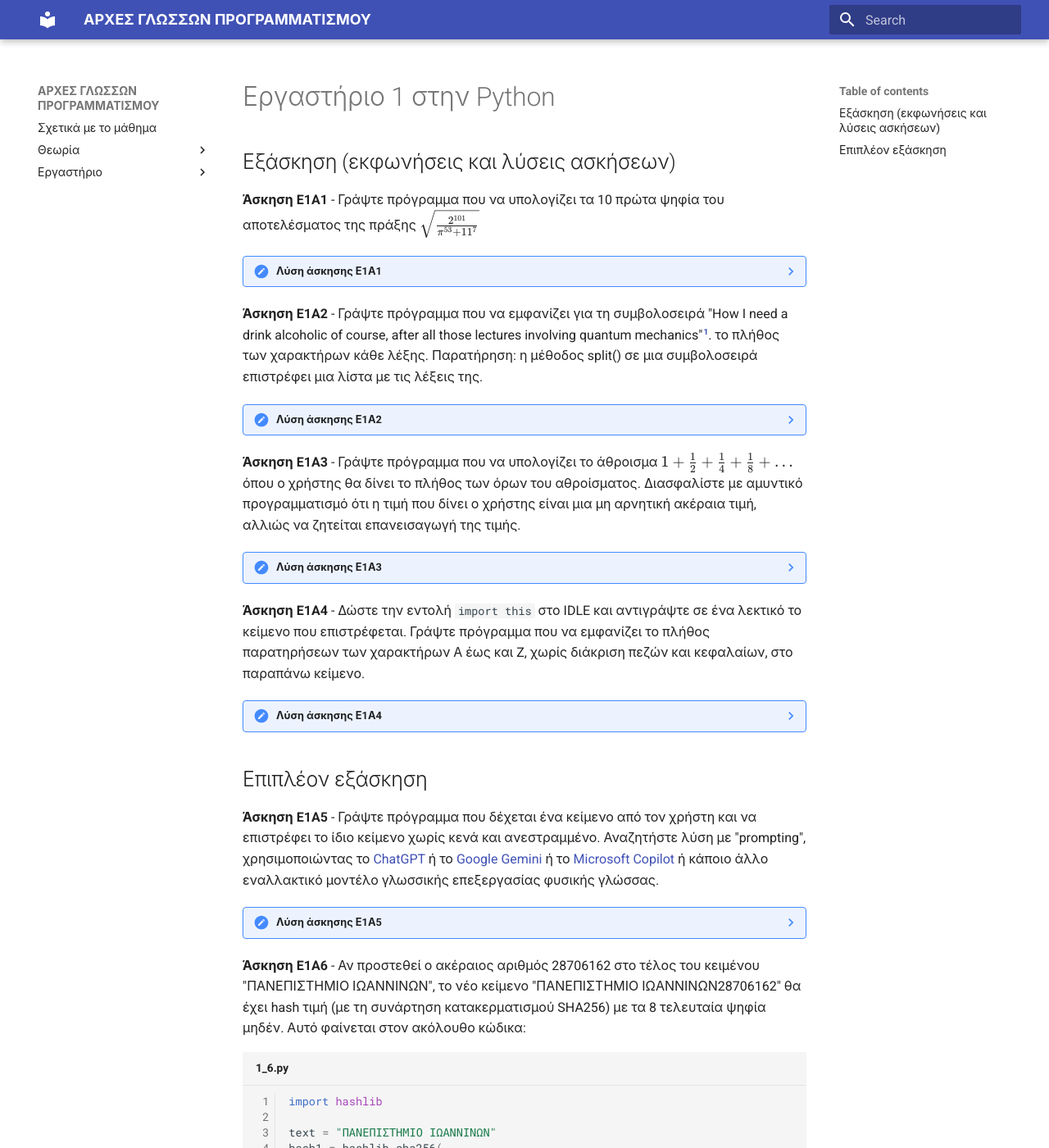
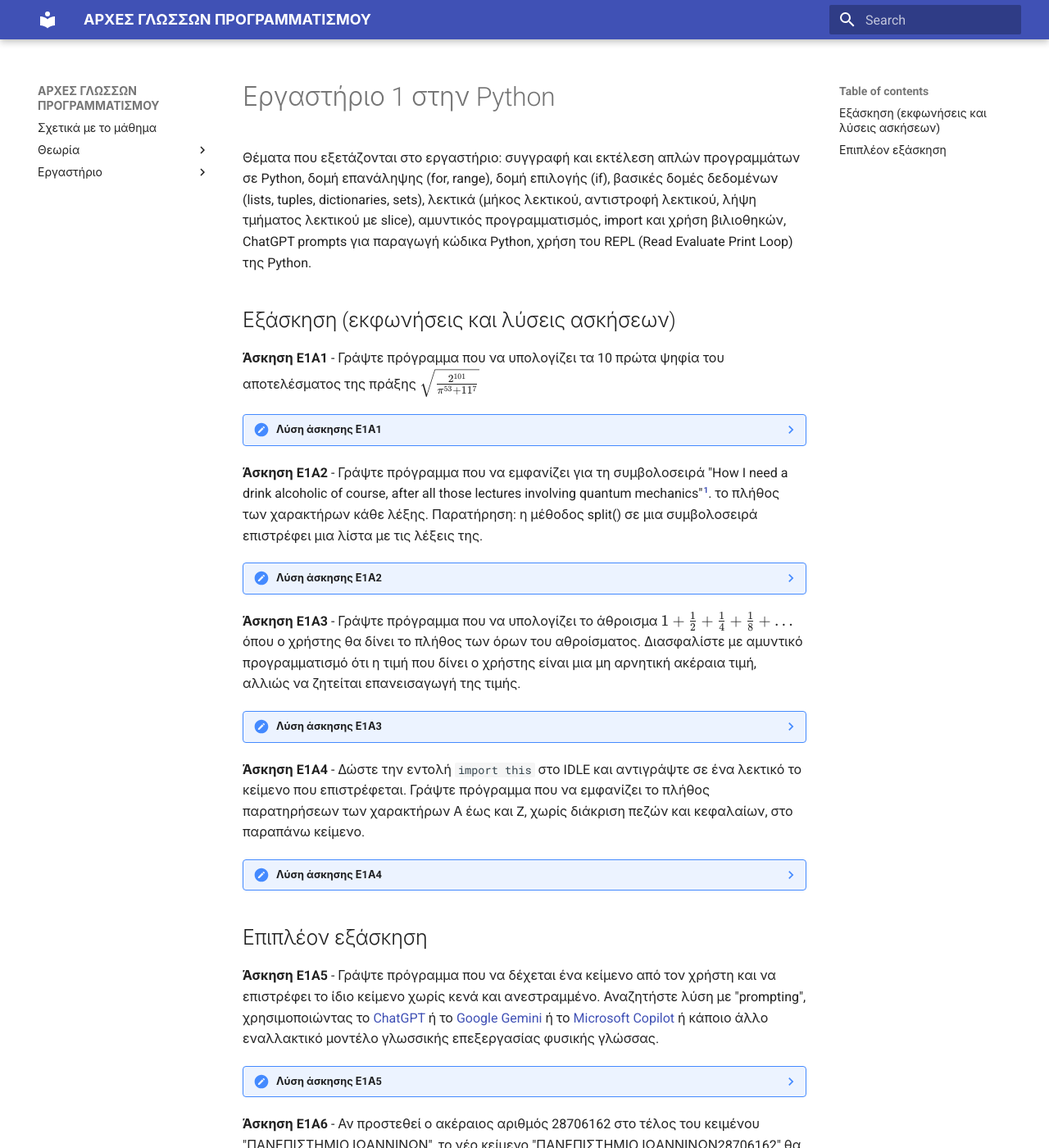
Before and after one commit to chgogos/dituoi_ARCHES_GLOSSON_PROGRAMMATISMOU, an MkDocs documentation site: the page built from docs/lab1_python.md, in a window 1280 px wide and 1400 px high. Shown: the whole window at 82% size. Built offline with MkDocs 1.6.1 and Material for MkDocs 9.7.7, drawn with Linux system fonts in a browser that asks for light colours.

Commit message:
Update lab1_python.md, lab2_python.md, lab3_python.md, lab4_python.md

````diff
--- a/docs/lab1_python.md
+++ b/docs/lab1_python.md
@@ -1,4 +1,6 @@
 # Εργαστήριο 1 στην Python
+
+Θέματα που εξετάζονται στο εργαστήριο: συγγραφή και εκτέλεση απλών προγραμμάτων σε Python, δομή επανάληψης (for, range), δομή επιλογής (if), βασικές δομές δεδομένων (lists, tuples, dictionaries, sets), λεκτικά (μήκος λεκτικού, αντιστροφή λεκτικού, λήψη τμήματος λεκτικού με slice), αμυντικός προγραμματισμός, import και χρήση βιλιοθηκών, ChatGPT prompts για παραγωγή κώδικα Python, χρήση του REPL (Read Evaluate Print Loop) της Python.
 
 ## Εξάσκηση (εκφωνήσεις και λύσεις ασκήσεων)
 
@@ -34,7 +36,7 @@
 
 ## Επιπλέον εξάσκηση
 
-**Άσκηση E1A5** - Γράψτε πρόγραμμα που δέχεται ένα κείμενο από τον χρήστη και να επιστρέφει το ίδιο κείμενο χωρίς κενά και ανεστραμμένο. Αναζητήστε λύση με "prompting", χρησιμοποιώντας το [ChatGPT](https://chat.openai.com/) ή το [Google Gemini](https://gemini.google.com/app) ή το [Microsoft Copilot](https://copilot.microsoft.com/) ή κάποιο άλλο εναλλακτικό μοντέλο γλωσσικής επεξεργασίας φυσικής γλώσσας.
+**Άσκηση E1A5** - Γράψτε πρόγραμμα που να δέχεται ένα κείμενο από τον χρήστη και να επιστρέφει το ίδιο κείμενο χωρίς κενά και ανεστραμμένο. Αναζητήστε λύση με "prompting", χρησιμοποιώντας το [ChatGPT](https://chat.openai.com/) ή το [Google Gemini](https://gemini.google.com/app) ή το [Microsoft Copilot](https://copilot.microsoft.com/) ή κάποιο άλλο εναλλακτικό μοντέλο γλωσσικής επεξεργασίας φυσικής γλώσσας.
 
 ??? note "Λύση άσκησης Ε1Α5"
     ```{.py title="1_5_sol.py" linenums="1"}
--- a/docs/src/python/lab2/template2_3_sol.py
+++ b/docs/src/python/lab2/template2_3_sol.py
@@ -8,7 +8,7 @@ def longest_words(s):
     if words == []:
         return []
     max_length = max([len(w) for w in words])
-    return [w for w in words if len(w) == max_length]
+    return sorted([w for w in words if len(w) == max_length])
 
 
 # Mην αλλάξετε κάτι από εδώ και κάτω
````
Also changed, not shown: docs/lab2_python.md (+12 -2 lines), docs/lab3_python.md (+2 -0 lines), docs/lab4_python.md (+2 -0 lines).
